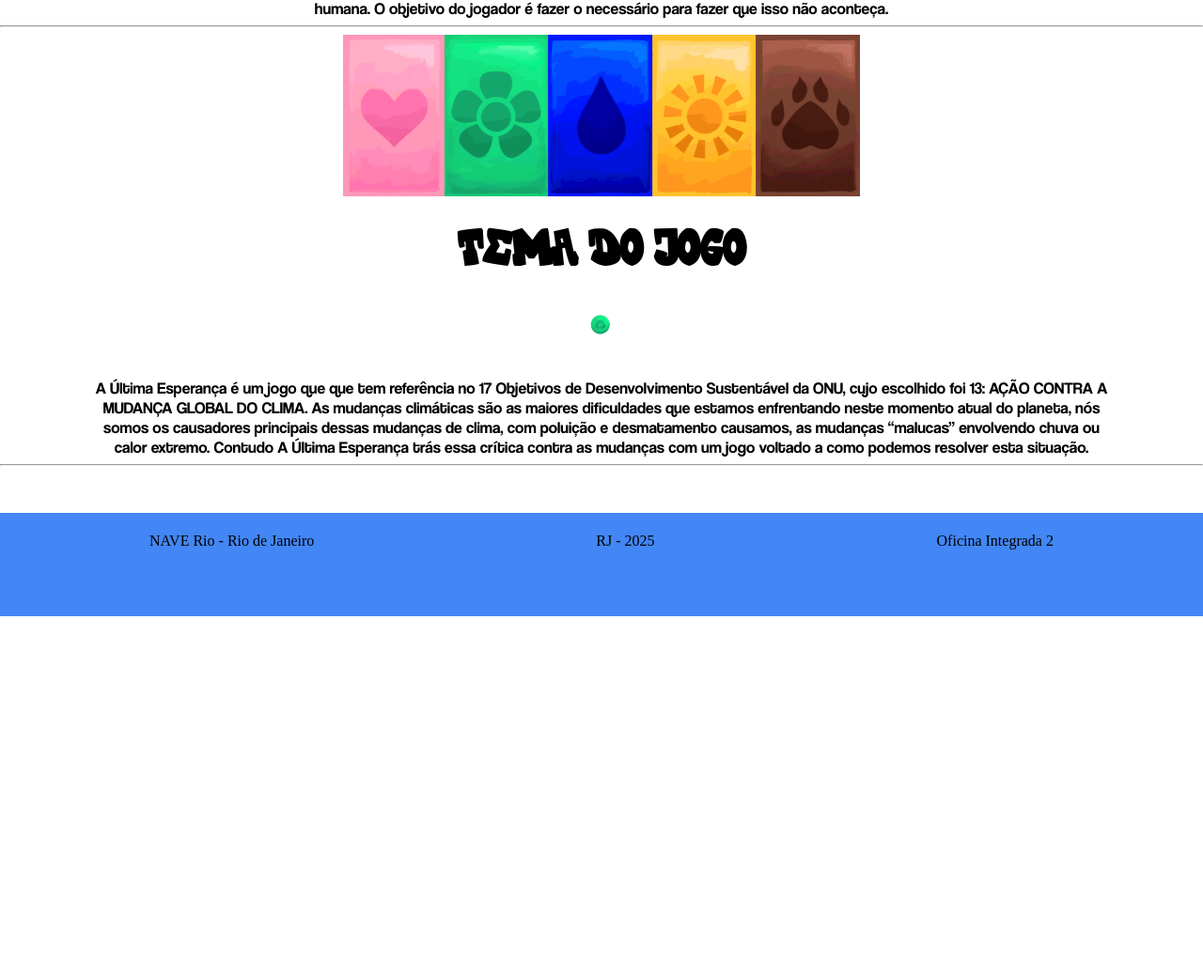
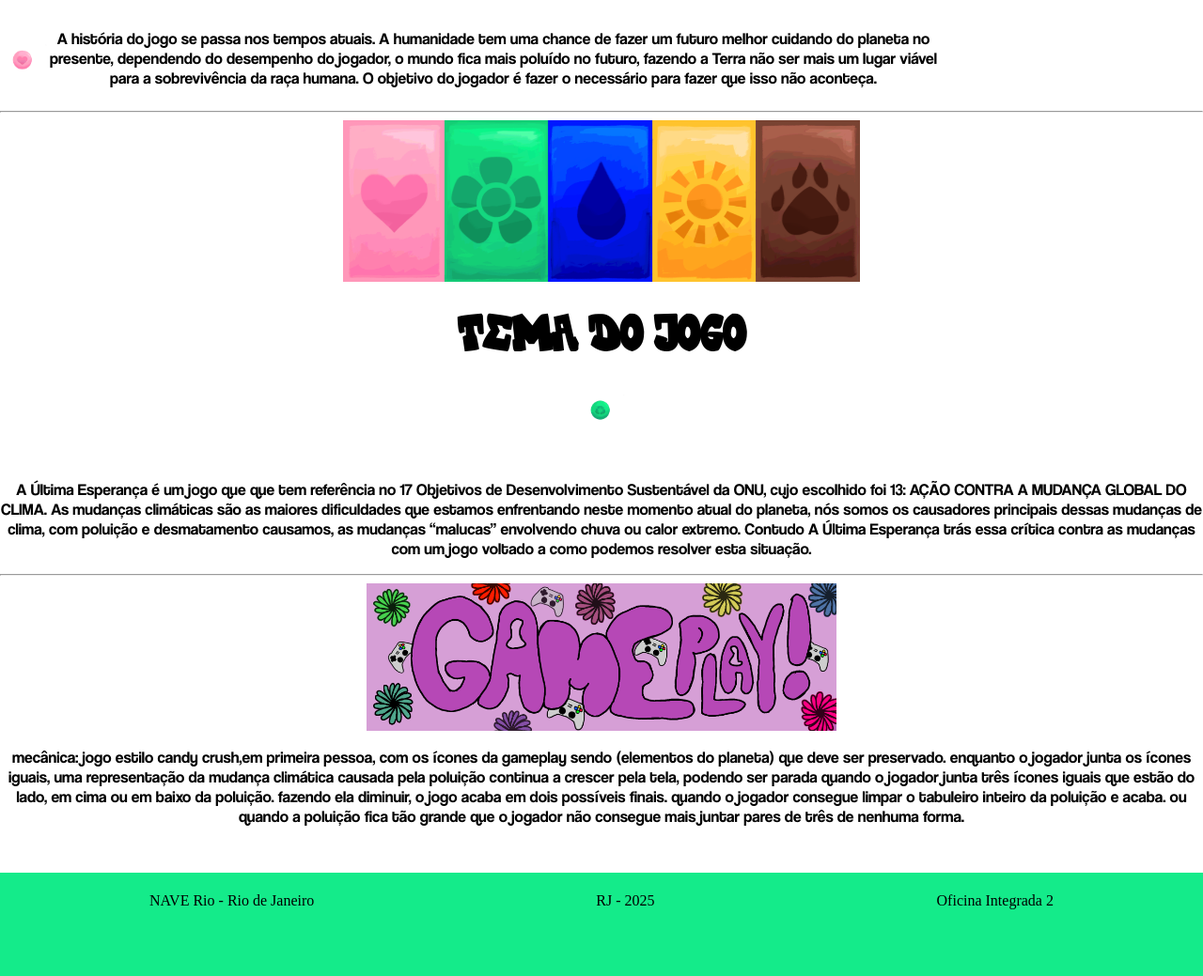
Before and after one commit to amandhinhaNerd/Site-de-oficina, a plain HTML site: page index.html in a window 1280 px wide. Shown: the part 594-1633 px from the top of the page at 94% size. Before the commit the page ends 1250 px from the top, so only its background shows below. Drawn offline with Linux system fonts and the light colour scheme.

Commit message:
adicionais

```diff
--- a/index.html
+++ b/index.html
@@ -1,11 +1,13 @@
 <!DOCTYPE html>
 <html lang="en">
+
 <head>
   <title>AUE</title>
-    <meta charset="UTF-8"/>
-    <meta name="viewport" content="width=device-width, inicial-scale=1.0"/>
-    <link rel="stylesheet" href="style.css"/>
+  <meta charset="UTF-8" />
+  <meta name="viewport" content="width=device-width, inicial-scale=1.0" />
+  <link rel="stylesheet" href="style.css" />
 </head>
+
 <body>
   <main class="container">
     <nav class="header">
@@ -18,7 +20,7 @@
       <nav class="navbar">
         <a class="nav-link" href="#jogo">SOBRE O JOGO</a>
         <a class="nav-link" href="#tema">TEMA DO JOGO</a>
-        <a class="nav-link" href ="Gameplay">GAMEPLAY</a>
+        <a class="nav-link" href="#game">GAMEPLAY</a>
         <a class="nav-link" href="page2.html">DESENVOLVEDORAS</a>
       </nav>
     </header>
@@ -26,22 +28,28 @@
     <button class="btn">
       Clica aqui
     </button>
-
-    <img src="capanormal.png" width="550">
-    <section class="section game" id="jogo"></section>
+    <img src="capanormal.png" width="650">
+    <section class="sectionGame" id="jogo">
       <h2 class="sobre"></h2>
+      <div class="topico">
+        <img src="icone2.png" width="50">
         <p class="centralizado"> A história do jogo se passa nos tempos atuais. A humanidade tem uma chance de fazer um
           futuro melhor cuidando do
           planeta no presente, dependendo do desempenho do jogador, o mundo fica mais poluído no futuro, fazendo a Terra
           não ser mais um lugar viável para a sobrevivência da raça humana. O objetivo do jogador é fazer o necessário
           para fazer que isso não aconteça.
         </p>
+      </div>
+    </section>
 
     <hr>
-  <section class="section teminha" id="tema">
+    <section class="sectionTeminha" id="tema">
+      <div class="topico2">
       <img src="banerhistória.png" width="550">
       <h2>Tema do Jogo</h2>
-      <p class="centralizado"><img src="icone1.png" width="50">A Última Esperança é um jogo que que tem referência no 17 Objetivos de
+          <img src="icone1.png" width="50">
+      <p class="centralizado">A Última Esperança é um jogo que que tem referência no 17
+        Objetivos de
         Desenvolvimento Sustentável
         da ONU, cujo escolhido foi 13: AÇÃO CONTRA A MUDANÇA GLOBAL DO CLIMA.
         As mudanças climáticas são as maiores dificuldades que estamos enfrentando neste momento atual do planeta,
@@ -51,10 +59,22 @@
         mudanças com
         um jogo voltado a como podemos resolver esta situação.
       </p>
+      </div>
+      </section>
       <hr>
       <section class="section game" id="game">
-
-
+        <img src="41 Sem Título.png" width="500">
+        <p class="centralizado"> mecânica: jogo estilo candy crush,em primeira pessoa, com os ícones da gameplay sendo
+          (elementos do planeta) que
+          deve ser preservado. enquanto o jogador junta os ícones iguais, uma representação da mudança climática causada
+          pela
+          poluição continua a crescer pela tela, podendo ser parada quando o jogador junta três ícones iguais que estão
+          do lado,
+          em cima ou em baixo da poluição. fazendo ela diminuir, o jogo acaba em dois possíveis finais. quando o jogador
+          consegue limpar o tabuleiro inteiro da poluição e acaba. ou quando a poluição fica tão grande que o jogador
+          não
+          consegue mais juntar pares de três de nenhuma forma.
+        </p>
       </section>
   </main>
   <footer class="rodape">
@@ -66,4 +86,5 @@
   <script src="script.js"></script>
 
 </body>
+
 </html>
--- a/script.js
+++ b/script.js
@@ -1,5 +1,3 @@
-
-
 const btn = document.querySelector('.btn')
 let tema = 'claro'
 
@@ -11,14 +9,14 @@ function click() {
     if (tema === 'claro') {
         tema = "escuro"
         document.querySelector('body').style.backgroundColor = 'black'
-        for(let i = 0; i < textos.length && titulos.length; i++){
+        for (let i = 0; i < textos.length && titulos.length; i++) {
             textos[i].style.color = 'white'
             titulos[i].style.color = 'white'
         }
     } else {
         tema = 'claro'
         document.querySelector('body').style.backgroundColor = 'white'
-        for(let i = 0; i < textos.length && titulos.length; i++){
+        for (let i = 0; i < textos.length && titulos.length; i++) {
             textos[i].style.color = 'black'
             titulos[i].style.color = 'black'
         }
--- a/style.css
+++ b/style.css
@@ -17,7 +17,7 @@
   justify-content: flex-end;
   align-items: center;
   padding: 20px;
-  background-color: #4287f5;
+  background-color: #14eb8a;
   box-sizing: border-box;
 }
 
@@ -82,7 +82,7 @@ h3 {
 
 .centralizado {
   text-align: center;
-  margin: 0 100px;
+  /* margin: 0 100px; */
   font-family: fonteParagrafo;
   font-size: 13pt;
 }
@@ -90,7 +90,7 @@ h3 {
 .rodape {
   display: flex;
   justify-content: center;
-  background-color: #4287f5;
+  background-color: #14eb8a;
   padding-top: 5px;
   padding-bottom: 5px;
   width: 100%;
@@ -103,6 +103,13 @@ h3 {
   margin-left: 150px;
 }
 
+.topico {
+  display: flex;
+  align-items: center;
+  justify-content: center;
+  max-width: 1000px;
+}
+
 @media (max-width: 600px) {
   .cabecalho,
   .rodape,
```
Also changed, not shown: page2.html (+4 -1 lines), icone2.png (added). Lines whose indentation alone changed are shown as unchanged.
